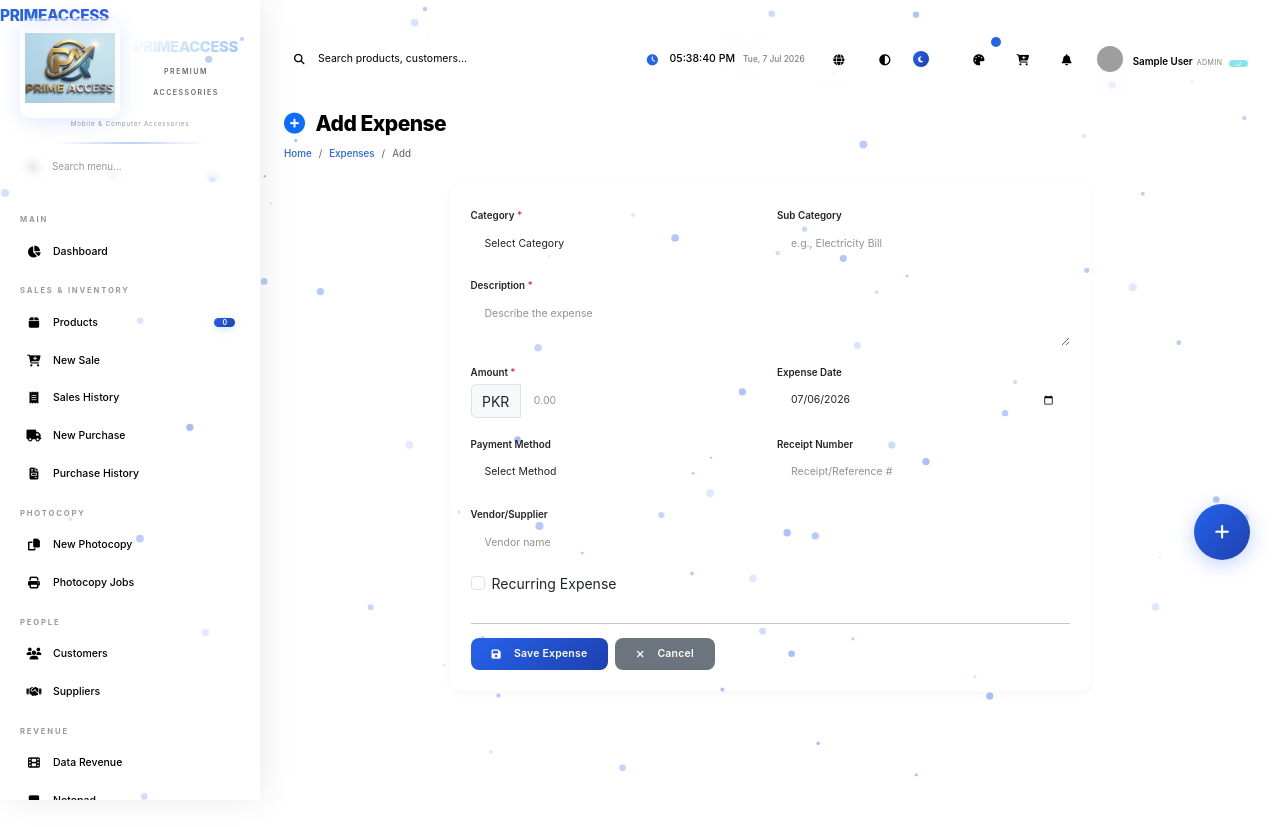
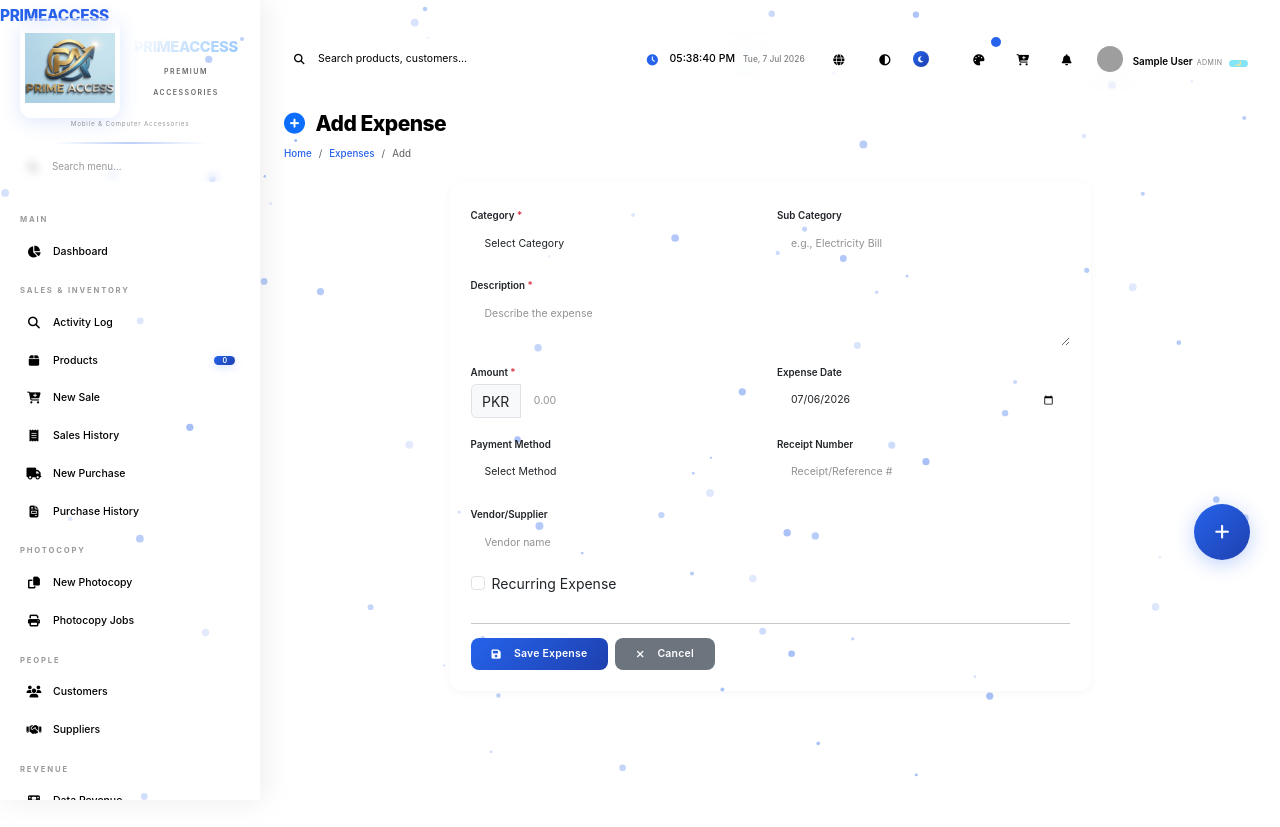
Before and after one commit to bosshanan123-ui/primeaccess-shop, a Flask app: page /add_expense in a window 1280 px wide. Run offline with Flask 2, Linux system fonts and the light colour scheme; the visitor is signed in with stand-in values (Sample User, id 1); data that the repository does not hold is empty; parts of the project's set-up code (start-up, migrations or seed data) failed here and were passed over; some libraries are stand-ins or nearby versions; grey boxes are pictures that could not be loaded.

Commit message:
Update base.html

```diff
--- a/templates/base.html
+++ b/templates/base.html
@@ -1410,6 +1410,13 @@
         </div>
 
         <div class="menu-label">Sales &amp; Inventory</div>
+        <!-- ===== ACTIVITY LOG - SIDEBAR LINK ===== -->
+<div class="nav-item {% if request.endpoint == 'activity_log' %}active{% endif %}">
+    <a class="nav-link" href="{{ url_for('activity_log') }}">
+        <i class="fas fa-search"></i>
+        <span>Activity Log</span>
+    </a>
+</div>
         <div class="nav-item {% if request.endpoint in ['products', 'add_product', 'update_product'] %}active{% endif %}">
             <a class="nav-link" href="{{ url_for('products') }}">
                 <i class="fas fa-box"></i>
```
